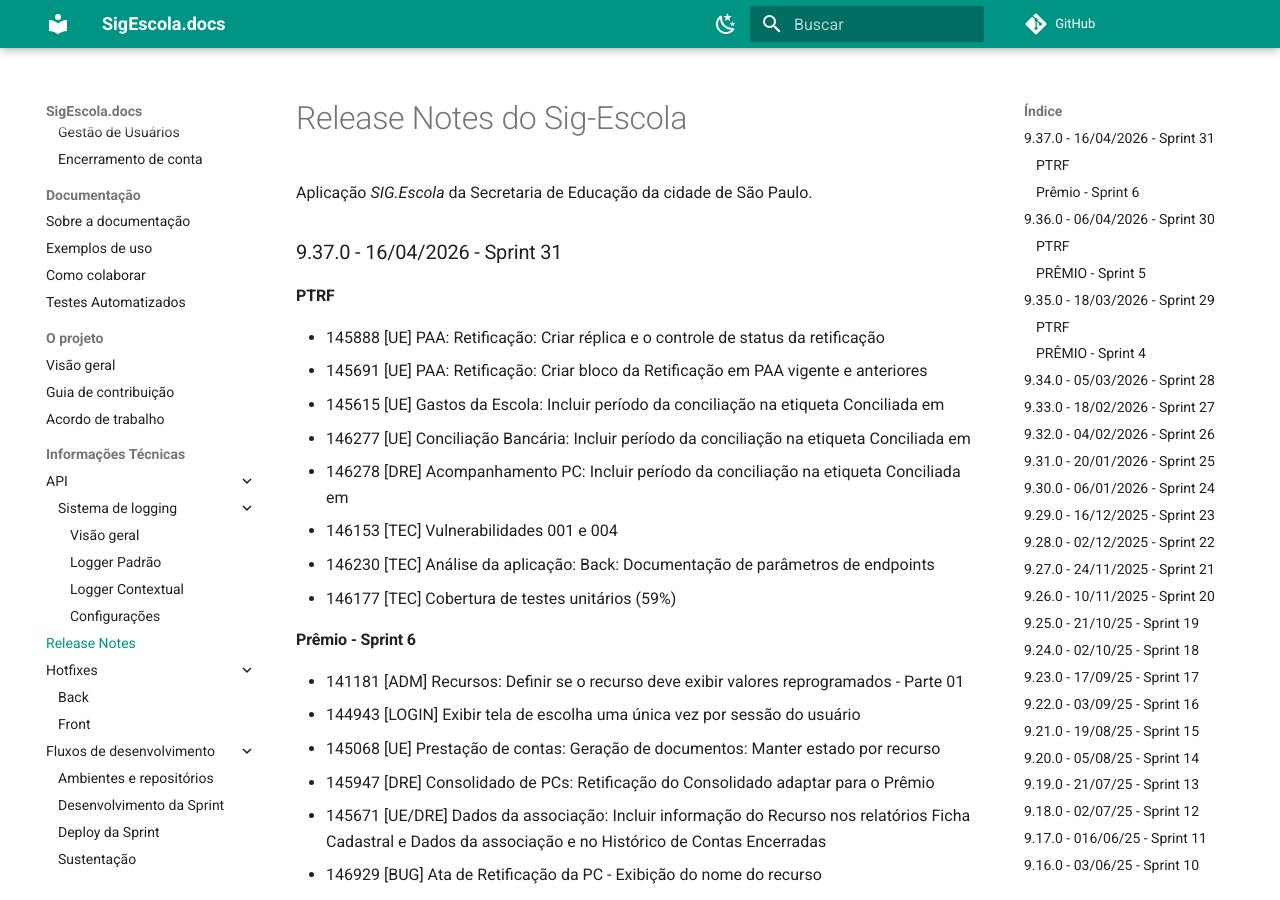
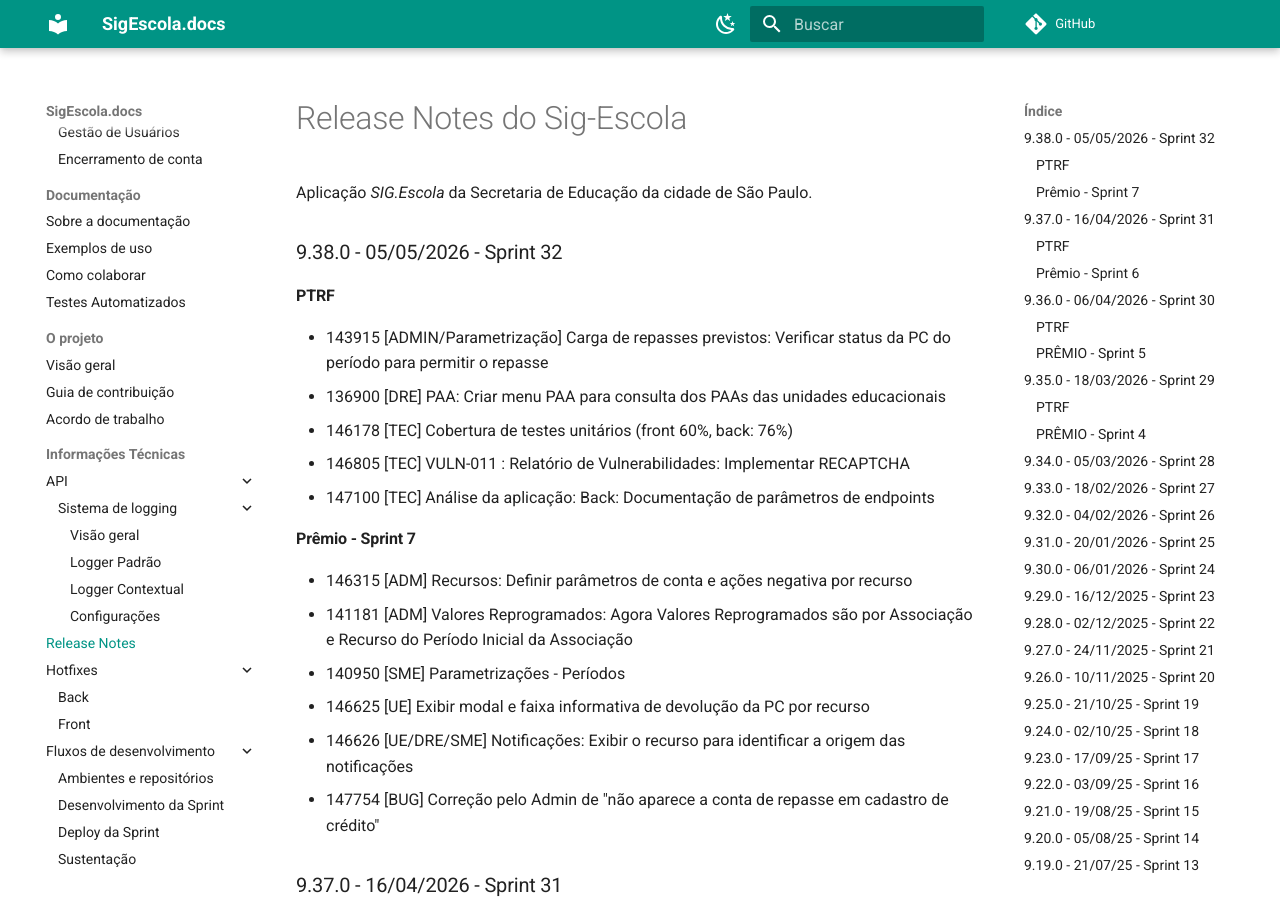
Before and after one commit to prefeiturasp/SME-PTRF-Docs, an MkDocs documentation site: the page built from docs/projeto/release_notes.md, in a window 1280 px wide and 900 px high. Built offline with MkDocs 1.6.1 and Material for MkDocs 9.7.7, drawn with Linux system fonts in a browser that asks for light colours; comment, search, counter and statistics services are not loaded.

Commit message:
Update release_notes.md

```diff
--- a/docs/projeto/release_notes.md
+++ b/docs/projeto/release_notes.md
@@ -1,6 +1,22 @@
 # Release Notes do Sig-Escola
 
 Aplicação *SIG.Escola* da Secretaria de Educação da cidade de São Paulo.
+
+### 9.38.0 - 05/05/2026 - Sprint 32
+#### PTRF
+* 143915 [ADMIN/Parametrização] Carga de repasses previstos: Verificar status da PC do período para permitir o repasse
+* 136900 [DRE] PAA: Criar menu PAA para consulta dos PAAs das unidades educacionais
+* 146178 [TEC] Cobertura de testes unitários (front 60%, back: 76%)
+* 146805 [TEC] VULN-011 : Relatório de Vulnerabilidades: Implementar RECAPTCHA
+* 147100 [TEC] Análise da aplicação: Back: Documentação de parâmetros de endpoints
+
+#### Prêmio - Sprint 7
+* 146315 [ADM] Recursos: Definir parâmetros de conta e ações negativa por recurso
+* 141181 [ADM] Valores Reprogramados: Agora Valores Reprogramados são por Associação e Recurso do Período Inicial da Associação
+* 140950 [SME] Parametrizações - Períodos
+* 146625 [UE] Exibir modal e faixa informativa de devolução da PC por recurso
+* 146626 [UE/DRE/SME] Notificações: Exibir o recurso para identificar a origem das notificações
+* 147754 [BUG] Correção pelo Admin de "não aparece a conta de repasse em cadastro de crédito"
 
 ### 9.37.0 - 16/04/2026 - Sprint 31
 #### PTRF
```
